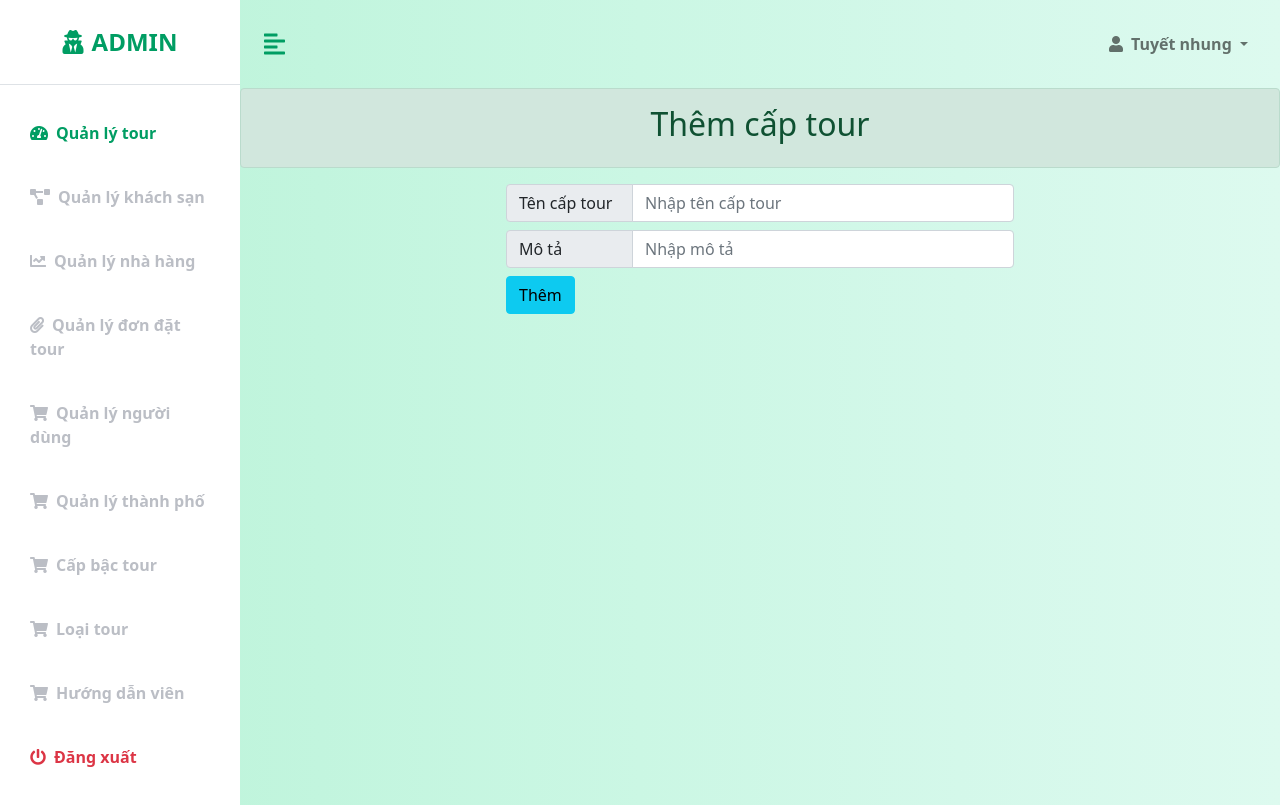
After one commit to Nhungxinh16/WebDatTour, a PHP site: page /WebDatTour/admin/them-CapTour.php in a window 1280 px wide. The commit adds this page. Run offline with PHP 8.4, Linux system fonts and the light colour scheme; a user stored in the database is signed in.

Commit message:
them chuc nang them loai tour, cap tour

```diff
--- a/admin/QLCapTour.php
+++ b/admin/QLCapTour.php
@@ -24,6 +24,7 @@
                                 <tr>
                                     <th scope="col" width="50">#</th>
                                     <th scope="col">Tên cấp</th>
+                                    <th scope="col">Mô tả</th>
                                     <th scope="col">Sửa</th>
                                     <th scope="col">Xóa</th>
                                 </tr>
@@ -38,6 +39,7 @@
                                             <tr>
                                                 <th scope="row">'.$i.'</th>
                                                 <td>'.$row["rank_name"].'</td>
+                                                <td>'.$row["description"].'</td>
                                                 <td><a href="#"><i class="fas fa-edit"></i></a></td>
                                                 <td><a href="xoa.php?ranks=&id='.$row["rank_id"].'"><i class="fas fa-trash-alt"></i></a></td>
                                             </tr>
--- /dev/null
+++ b/admin/them-CapTour.php
@@ -0,0 +1,48 @@
+<!-- trang này dùng để thêm cấp tour -->
+
+<?php
+    require_once("../config/constants.php");
+    if(isset($_POST["submit"])){
+        $rank_name = $_POST["rank_name"];
+        $description = $_POST["description"];
+        $sql = "insert into ranks set rank_name = ?, description = ?";
+        $result = simpleQuery($sql, 0, [$rank_name, $description]);
+        if($result){
+            header("location: QLCapTour.php");
+        }
+    }
+    include('templates-admin/header.php');
+?>
+
+<div class="main-content">
+    <div class="wrapper">
+        <div class="alert alert-success text-center" role="alert">
+            <h2>Thêm cấp tour</h2>
+            <div class="text-center text-danger">
+            </div>
+        </div>
+  <!-- Thêm -->
+        <div class="container col-md-12 mx-auto">
+            <form action="them-CapTour.php" METHOD="POST">
+                <div class="col-md-6 mx-auto">
+                    <div class="input-group mb-2">
+                        <span class="input-group-text col-3">Tên cấp tour</span>
+                        <input type="text" class="form-control" name= "rank_name" placeholder="Nhập tên cấp tour" required>
+                    </div>
+
+                    <div class="input-group mb-2">
+                        <span class="input-group-text col-3" >Mô tả</span>
+                        <input type="text" class="form-control" name= "description" placeholder="Nhập mô tả " required>
+                    </div>
+
+                    <button type="submit" class="btn btn-info" name="submit">Thêm</button>
+
+                </div>
+            </form>
+
+        </div>
+    </div>
+</div>
+<?php
+    include('templates-admin/footer.php');
+?>
--- a/admin/xoa.php
+++ b/admin/xoa.php
@@ -125,7 +125,7 @@
         if(count($orders) > 0){
             $_SESSION["alert"] = "Không thể xóa rank này vì nó đã được dùng";
         }else{
-            $sql = "delete from ranks where rank_d = ?";
+            $sql = "delete from ranks where rank_id = ?";
             $result = simpleQuery($sql, 0, [$id]);
             if($result){
                 $_SESSION["alert"] = "Xóa rank thành công!";
```
Also changed, not shown: admin/them-LoaiTour.php (added, +48 -0 lines).
